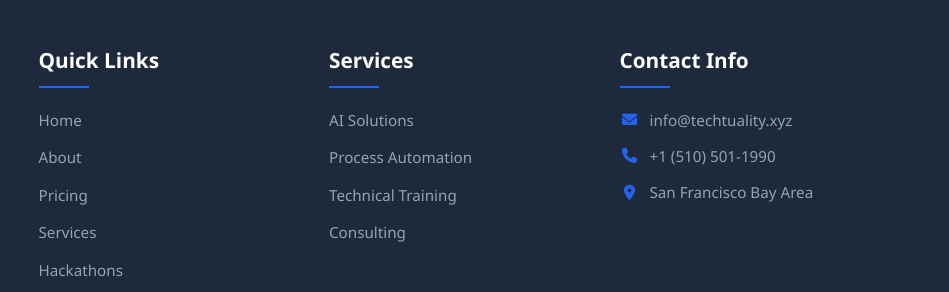
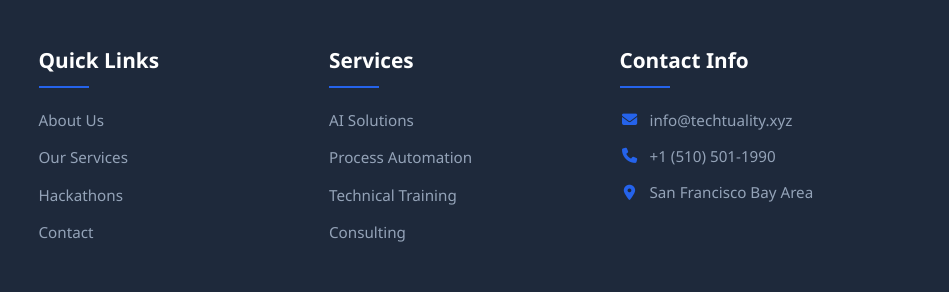
Before and after one commit to user10592862/1059206592, a plain HTML site: page pricing.html in a window 1280 px wide. Shown: the part 2202-2494 px from the top of the page, 331-1280 px from the left. Drawn offline with Linux system fonts and the light colour scheme; a web font is replaced by a local one.

Commit message:
Update pricing.html

```diff
--- a/pricing.html
+++ b/pricing.html
@@ -6,13 +6,13 @@
     <meta name="description" content="Techtuality Global is at the forefront of innovation with AI and automation while transforming businesses and industries across the world.">
     <meta property="og:title" content="Techtuality Global - Transparent Pricing">
     <meta property="og:description" content="Techtuality Global is at the forefront of innovation with AI and automation while transforming businesses and industries across the world.">
-    <meta property="og:image" content="https://www.techtuality.xyz/images/GlobalBanner.png">
+    <meta property="og:image" content="https://www.techtuality.xyz/images/TechtualityGlobal.png">
     <meta property="og:url" content="https://www.techtuality.xyz">
     <meta property="og:type" content="website">
     <meta name="twitter:card" content="summary_large_image">
     <meta name="twitter:title" content="Techtuality Global - Transparent Pricing">
     <meta name="twitter:description" content="Techtuality Global is at the forefront of innovation with AI and automation while transforming businesses and industries across the world.">
-    <meta name="twitter:image" content="https://www.techtuality.xyz/images/GlobalBanner.png">
+    <meta name="twitter:image" content="https://www.techtuality.xyz/images/TechtualityGlobal.png">
     <meta name="twitter:creator" content="@TechtualityGlobal">
     <title>Techtuality Global - Transparent Pricing</title>
     <link rel="icon" href="images/TechtualityGlobal.png" type="image/png">
@@ -36,6 +36,7 @@
                     <li><a href="pricing.html" class="active">Pricing</a></li>
                     <li><a href="services.html">Services</a></li>
                     <li><a href="hackathons.html">Hackathons</a></li>
+                    <li><a href="sponsors.html">Sponsors</a></li>
                     <li class="header-contact"><a href="https://calendly.com/techtuality-info/30min" class="btn btn-contact" target="_blank">Contact</a></li>
                 </ul>
             </nav>
@@ -136,10 +137,8 @@
                 <div class="footer-col">
                     <h3>Quick Links</h3>
                     <ul>
-                        <li><a href="index.html">Home</a></li>
-                        <li><a href="about.html">About</a></li>
-                        <li><a href="pricing.html">Pricing</a></li>
-                        <li><a href="services.html">Services</a></li>
+                        <li><a href="about.html">About Us</a></li>
+                        <li><a href="services.html">Our Services</a></li>
                         <li><a href="hackathons.html">Hackathons</a></li>
                         <li><a href="https://calendly.com/techtuality-info/30min" target="_blank">Contact</a></li>
                     </ul>
```
